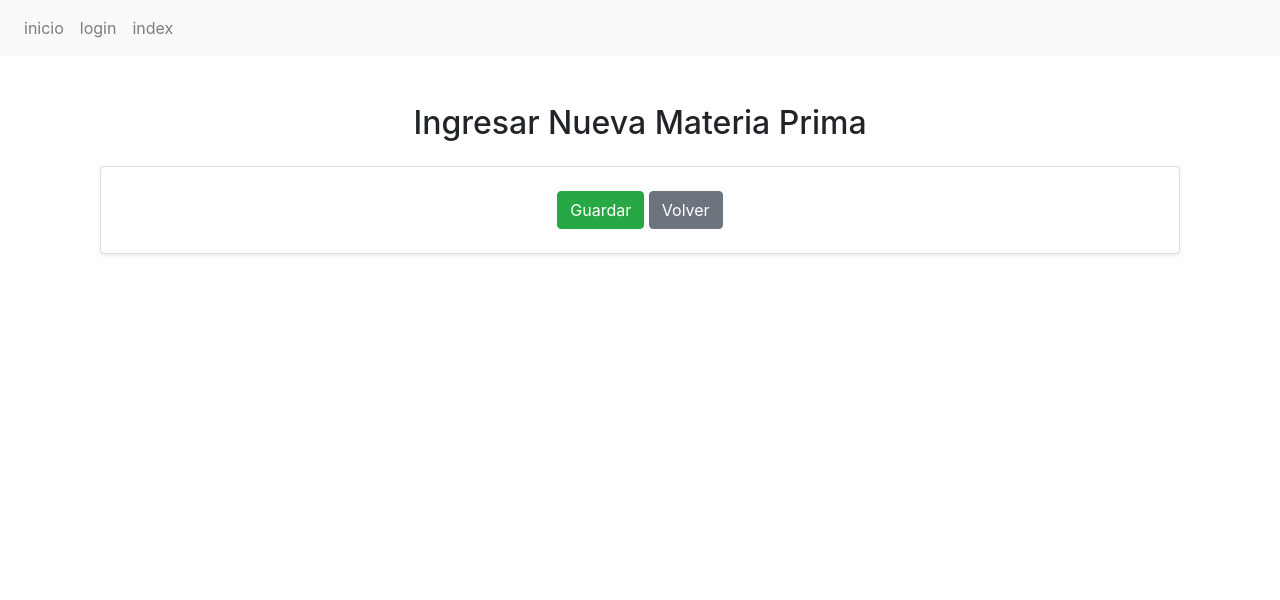
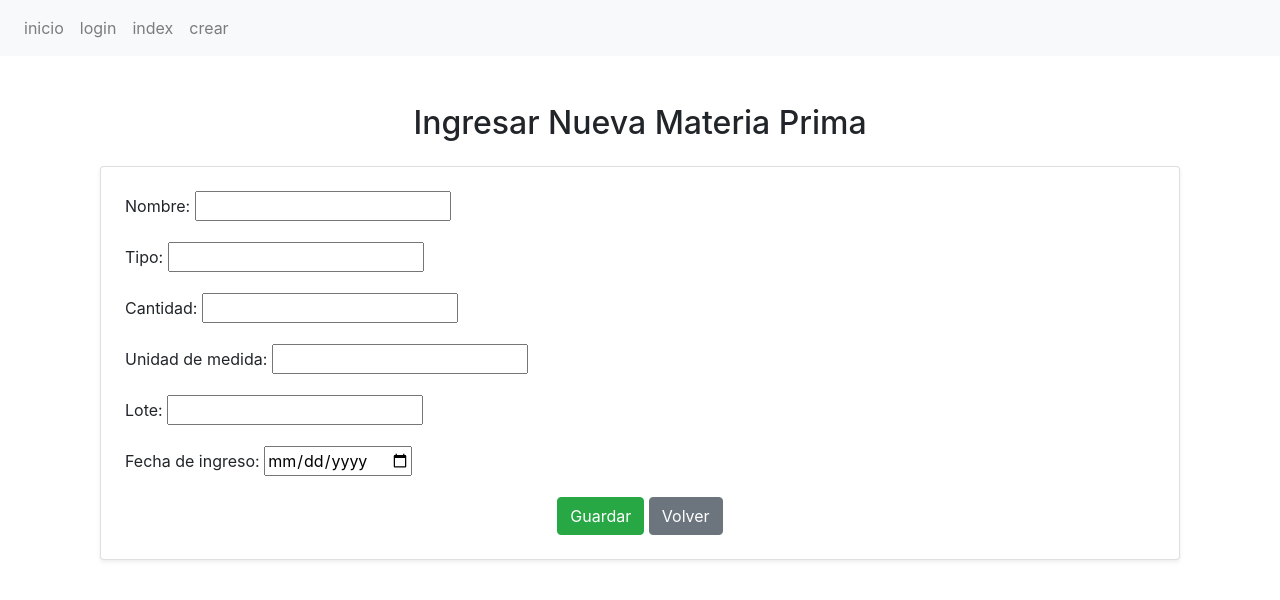
Before and after one commit to Altermanns/Login-CRUD, a Django app: page /materias/crear/ in a window 1280 px wide. Shown: the top 600 px of the page. Run offline with Django 5.2, Linux system fonts and the light colour scheme; some libraries are stand-ins or nearby versions.

Commit message:
Add CreateMateriaForm and integrate with view
Introduced CreateMateriaForm in forms.py to handle materia creation with validation. Updated crear_materia view to use the form and process validated data, and added a navigation link to 'crear_materia' in base.html.

```diff
--- /dev/null
+++ b/Texcore/forms.py
@@ -0,0 +1,10 @@
+from django import forms
+
+
+class CreateMateriaForm(forms.Form):
+    nombre = forms.CharField(label='Nombre', max_length=200, required=True)
+    tipo = forms.CharField(label='Tipo', max_length=100, required=False)
+    cantidad = forms.IntegerField(label='Cantidad', min_value=0, required=False)
+    unidad_medida = forms.CharField(label='Unidad de medida', max_length=50, required=False)
+    lote = forms.CharField(label='Lote', max_length=100, required=False)
+    fecha_ingreso = forms.DateField(label='Fecha de ingreso', required=False, widget=forms.DateInput(attrs={'type': 'date'}))
--- a/Texcore/templates/paginas/base.html
+++ b/Texcore/templates/paginas/base.html
@@ -19,6 +19,7 @@
             <a class="nav-item nav-link" href="{% url 'inicio'%}">inicio</a>
             <a class="nav-item nav-link" href="{% url 'login'%}">login</a>
             <a class="nav-item nav-link" href="{% url 'index'%}">index</a>
+            <a class="nav-item nav-link" href="{% url 'crear_materia'%}">crear</a>
         </div>
     </nav>
 
--- a/Texcore/views.py
+++ b/Texcore/views.py
@@ -1,6 +1,7 @@
 from django.shortcuts import render
 from django.http import HttpResponse
 from django.shortcuts import redirect
+from .forms import CreateMateriaForm
 
 # Minimal in-memory materias storage to make templates work without a model
 _MATERIAS = []
@@ -20,19 +21,24 @@ def index_materia(request):
 
 def crear_materia(request):
     if request.method == 'POST':
-        # minimal create: read a name if provided
-        new_id = max([m['id'] for m in _MATERIAS], default=0) + 1
-        _MATERIAS.append({'id': new_id, 'nombre': request.POST.get('nombre', f'Materia {new_id}'),
-                          'tipo': request.POST.get('tipo', ''), 'cantidad': request.POST.get('cantidad', 0),
-                          'unidad_medida': request.POST.get('unidad_medida', ''), 'lote': request.POST.get('lote', ''),
-                          'fecha_ingreso': request.POST.get('fecha_ingreso', '')})
-        return redirect('index_materia')
-    # provide a dummy form object with as_p for the template
-    class DummyForm(dict):
-        def as_p(self):
-            return ''
+        form = CreateMateriaForm(request.POST)
+        if form.is_valid():
+            data = form.cleaned_data
+            new_id = max([m['id'] for m in _MATERIAS], default=0) + 1
+            _MATERIAS.append({
+                'id': new_id,
+                'nombre': data.get('nombre'),
+                'tipo': data.get('tipo'),
+                'cantidad': data.get('cantidad') or 0,
+                'unidad_medida': data.get('unidad_medida'),
+                'lote': data.get('lote'),
+                'fecha_ingreso': data.get('fecha_ingreso') and str(data.get('fecha_ingreso')) or ''
+            })
+            return redirect('index_materia')
+    else:
+        form = CreateMateriaForm()
 
-    return render(request, 'libros/crear.html', {'form': DummyForm()})
+    return render(request, 'libros/crear.html', {'form': form})
 
 
 def editar_materia(request, materia_id):
```
